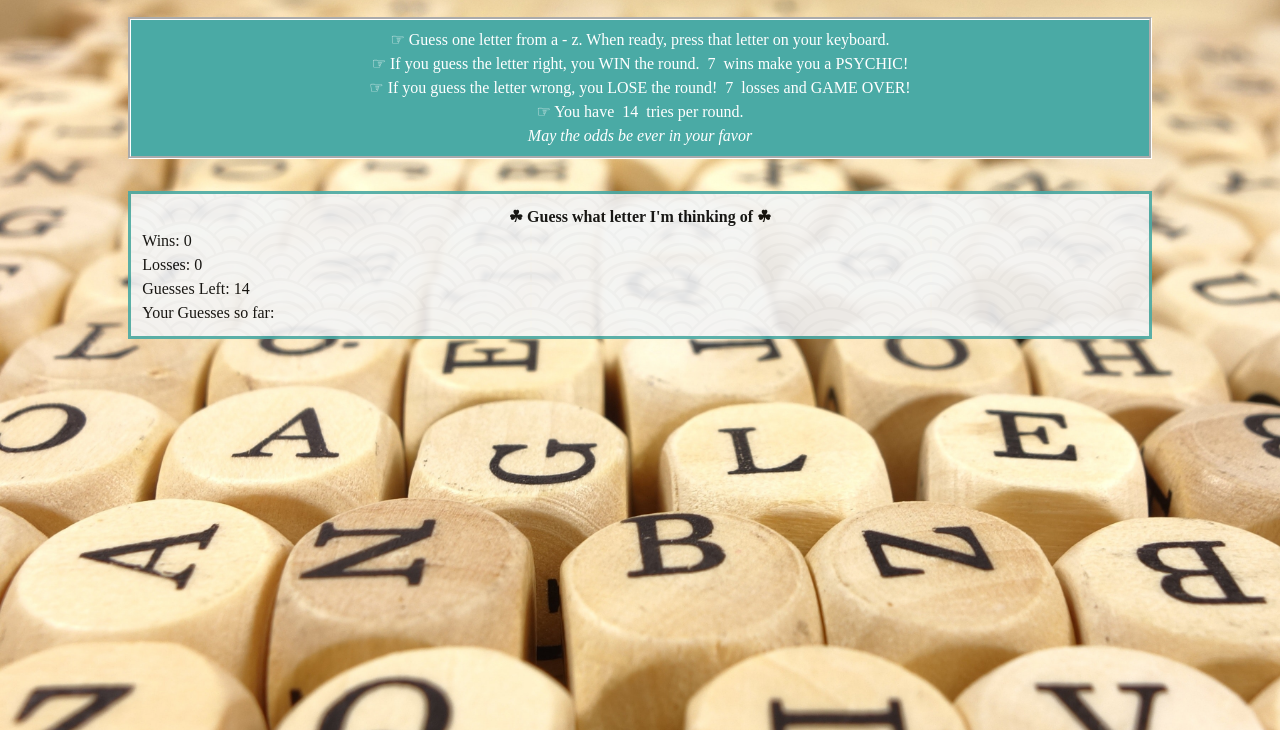
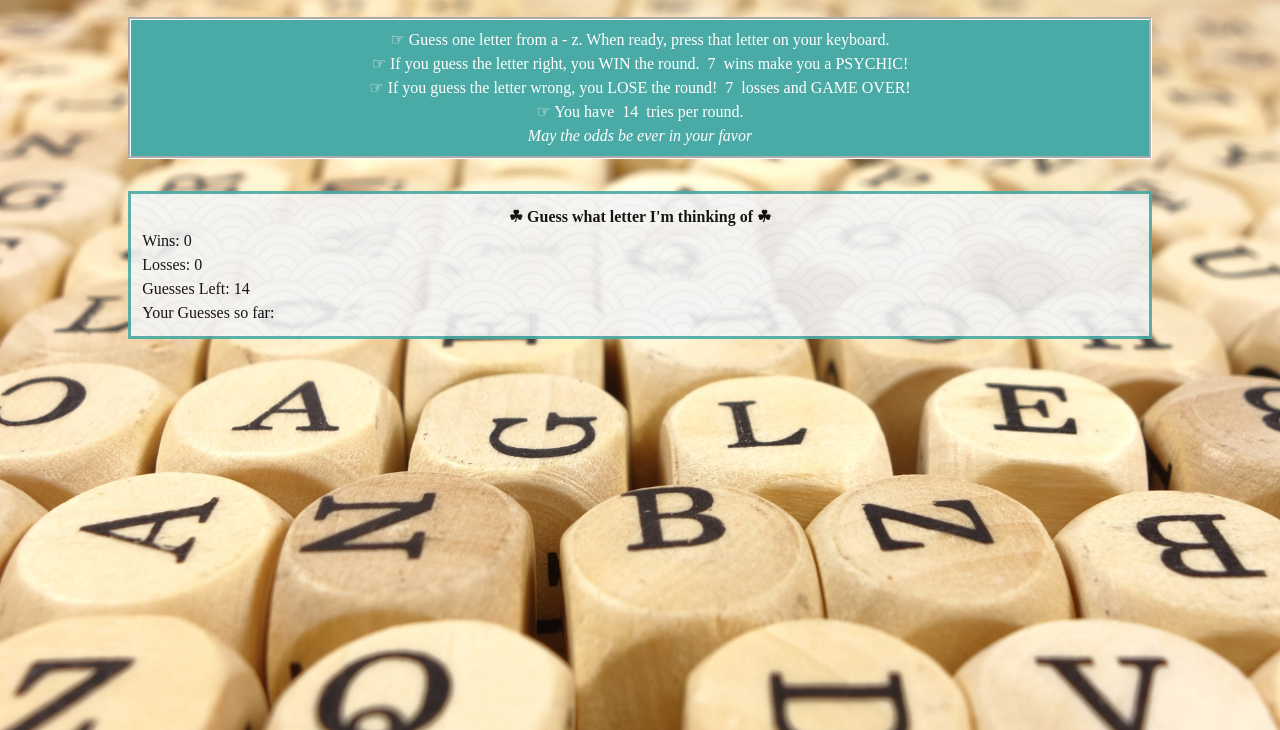
Before and after one commit to CarlosFindley/Psychic-Game, a plain HTML site: page index.html in a window 1280 px wide. Shown: the part 70-800 px from the top of the page. Drawn offline with Linux system fonts and the light colour scheme.

Commit message:
figured out how to make background image always fit page

```diff
--- a/assets/css/style.css
+++ b/assets/css/style.css
@@ -1,9 +1,16 @@
+body, html {
+    height: 100%;
+    margin: 0;
+}
+
 body {
     font-family: "Times New Roman", Times, serif
     font-size: 1em;
     color: #fff;
     background-image: url(../images/alphabet.jpg); /* image from PEXELS https://www.pexels.com/photo/alphabet-close-up-communication-conceptual-278887/ */
     background-size: cover;
+    background-position: center;
+    background-repeat: no-repeat;
 }
 
 * {
```
